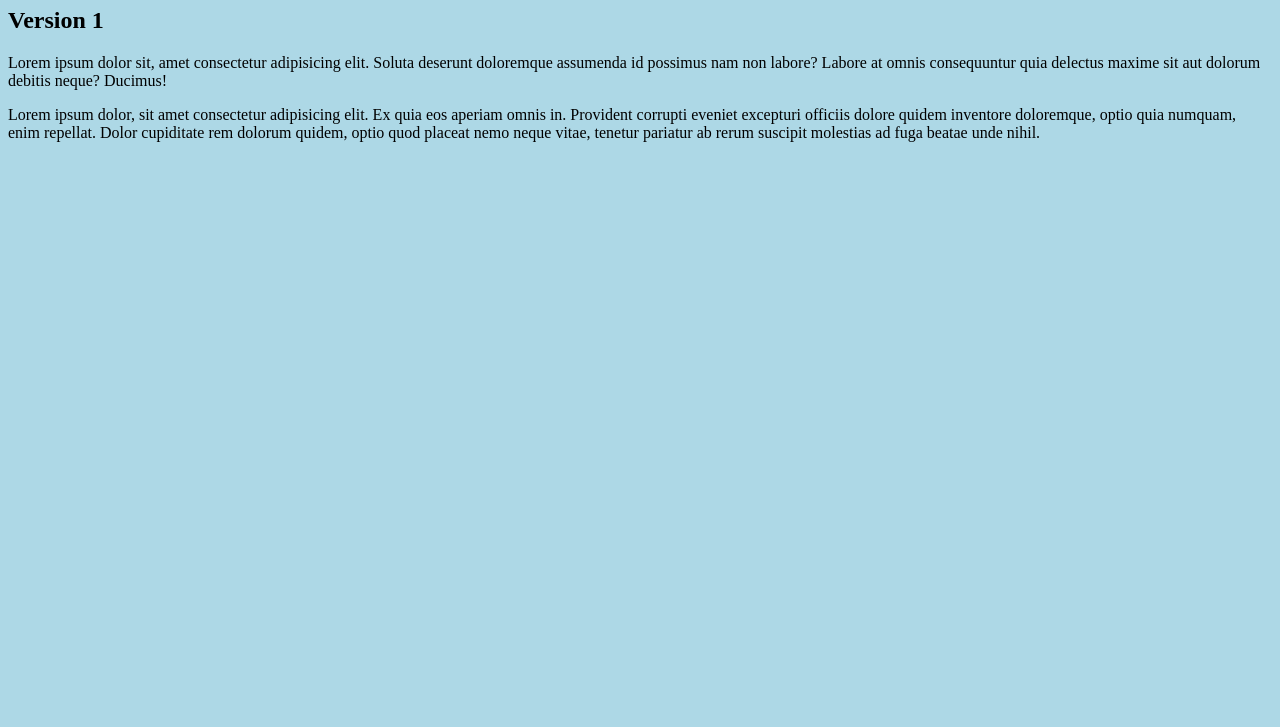
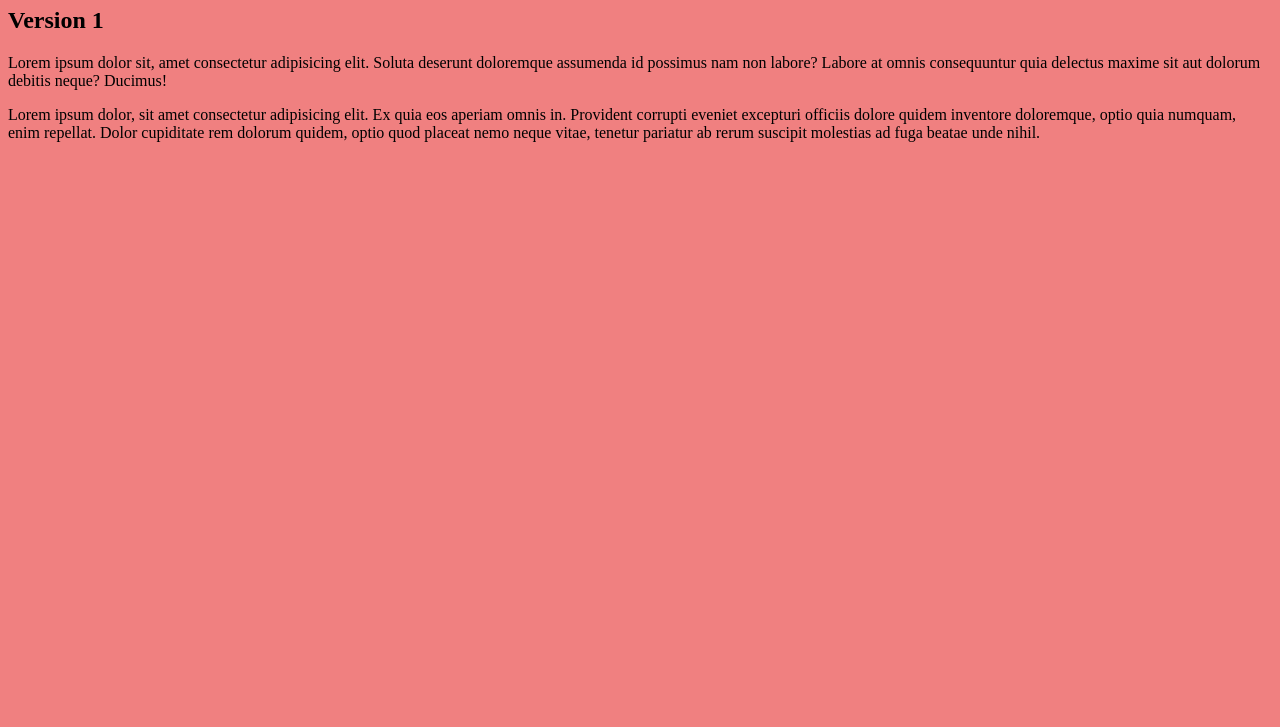
Before and after one commit to Chef2Projet/super-projet, a plain HTML site: page index.html in a window 1280 px wide. Shown: the part 73-800 px from the top of the page. Drawn offline with Linux system fonts and the light colour scheme.

Commit message:
new bg lightcoral

```diff
--- a/index.html
+++ b/index.html
@@ -8,7 +8,7 @@
 
     <style>
         body {
-            background:lightblue
+            background:lightcoral
         }
     </style>
 </head>
```
